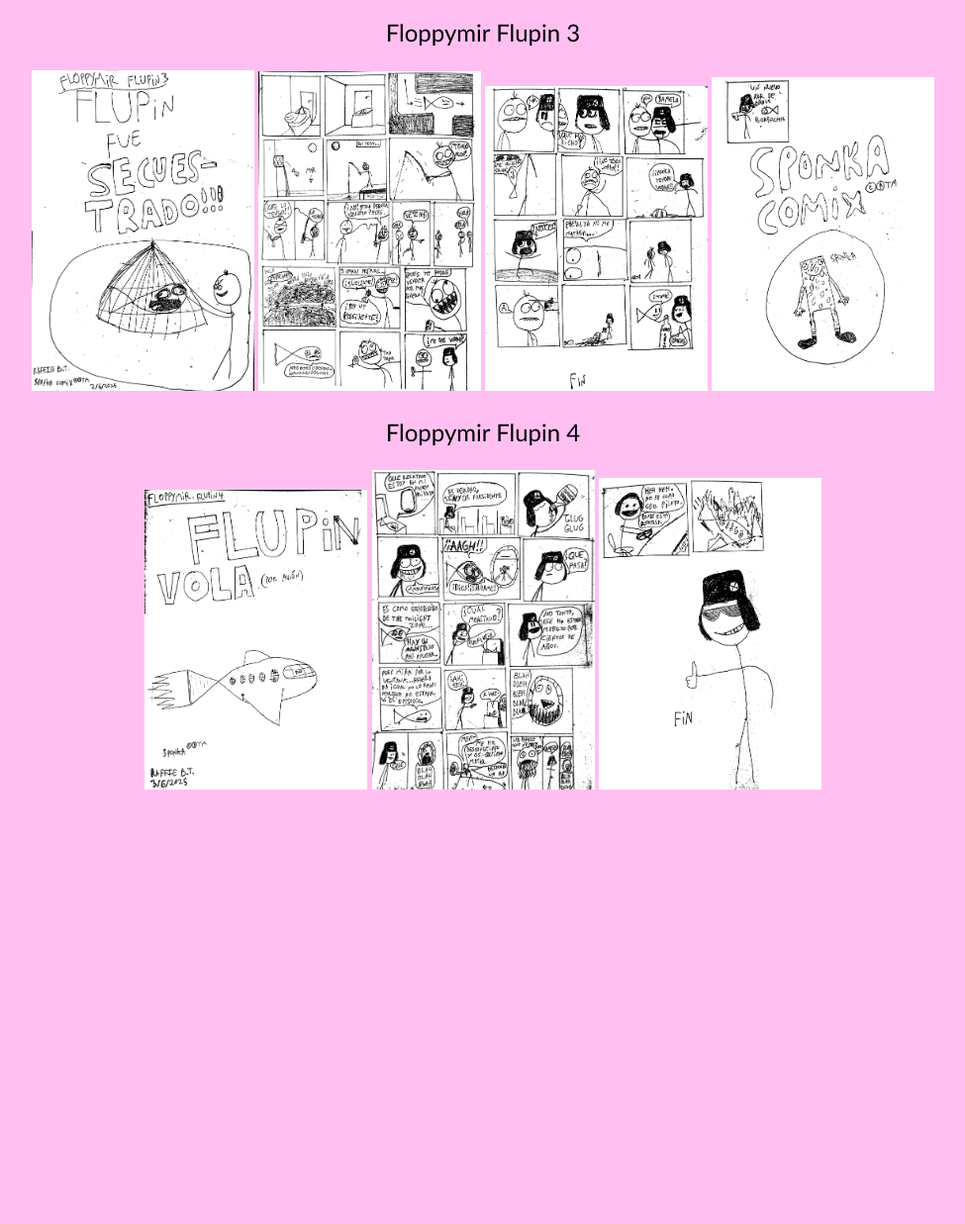
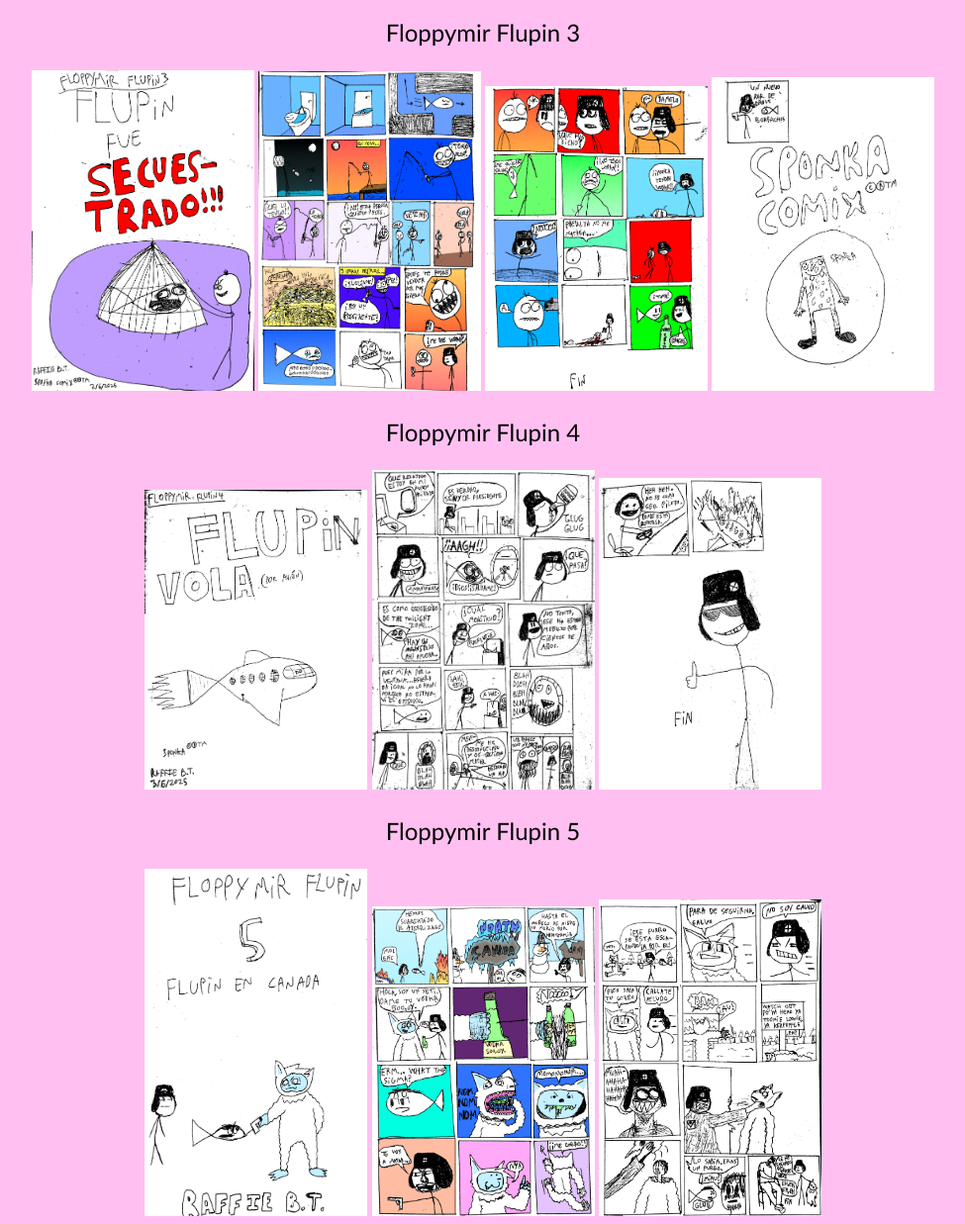
Before and after one commit to Raffiepro/SponkaComix, a plain HTML site: page index.html in a window 1280 px wide. Shown: the part 1343-2580 px from the top of the page at 99% size, without its empty margins (152-1127 px from the left). Before the commit the page ends 2152 px from the top, so only its background shows below. Drawn offline with Linux system fonts and the light colour scheme.

Commit message:
NEW COMIC AND MORE COLOUR!!
floppymir flupin 2 and 3 are now in colour and the new floppymir flupin 5 is half coloured-in

```diff
--- a/index.html
+++ b/index.html
@@ -11,19 +11,19 @@
     <h1>Comics creados por Raffie BT y Derek VQ</h1>
     <p>Planetas Parlantes</p>
     <div>
-        <a href="PlanetasParlantes 1C.png"><img class=".page" width=225px src="PlanetasParlantes 1.png"></a>
+        <a href="PlanetasParlantes 1.png"><img class=".page" width=225px src="PlanetasParlantes 1.png"></a>
         <a href="PlanetasParlantes 2.png"><img sclass=".page" width=225px src="PlanetasParlantes 2.png"></a>
         <a href="PlanetasParlantes 3.png"><img class=".page" width=225px src="PlanetasParlantes 3.png"></a>
     </div>
     <p>Floppymir Flupin 1</p>
     <a href="FloppymirFlupin1C.png"><img class=".page" width=300px src="FloppymirFlupin1C.png"></a>
     <p>Floppymir Flupin 2</p>
-    <a href="FloppymirFlupin2.png"><img class=".page" width=300px src="FloppymirFlupin2.png"></a>
+    <a href="FloppymirFlupin2C.png"><img class=".page" width=300px src="FloppymirFlupin2C.png"></a>
     <p>Floppymir Flupin 3</p>
     <div>
-        <a href="FloppymirFlupin3 1.png"><img class=".page" width=225px src="FloppymirFlupin3 1.png"></a>
-        <a href="FloppymirFlupin3 2.png"><img class=".page" width=225px src="FloppymirFlupin3 2.png"></a>
-        <a href="FloppymirFlupin3 3.png"><img class=".page" width=225px src="FloppymirFlupin3 3.png"></a>
+        <a href="FloppymirFlupin3 1C.png"><img class=".page" width=225px src="FloppymirFlupin3 1C.png"></a>
+        <a href="FloppymirFlupin3 2C.png"><img class=".page" width=225px src="FloppymirFlupin3 2C.png"></a>
+        <a href="FloppymirFlupin3 3C.png"><img class=".page" width=225px src="FloppymirFlupin3 3C.png"></a>
         <a href="FloppymirFlupin3 4.jpg"><img class=".page" width=225px src="FloppymirFlupin3 4.jpg"></a>
     </div>
     <p>Floppymir Flupin 4</p>
@@ -32,4 +32,10 @@
         <a href="FloppymirFlupin4 2.png"><img class=".page" width=225px src="FloppymirFlupin4 2.png"></a>
         <a href="FloppymirFlupin4 3.png"><img class=".page" width=225px src="FloppymirFlupin4 3.png"></a>
     </div>
+    <p>Floppymir Flupin 5</p>
+    <div>
+        <a href="FloppymirFlupin5 1C.png"><img class=".page" width=225px src="FloppymirFlupin5 1C.png"></a>
+        <a href="FloppymirFlupin5 2C.png"><img class=".page" width=225px src="FloppymirFlupin5 2C.png"></a>
+        <a href="FloppymirFlupin5 3.png"><img class=".page" width=225px src="FloppymirFlupin5 3.png"></a>
+    </div>
 </body>
```
Also changed, not shown: FloppymirFlupin2C.png (added), FloppymirFlupin3 1C.png (added), FloppymirFlupin3 2C.png (added), FloppymirFlupin3 3C.png (added), FloppymirFlupin5 1.png (added), FloppymirFlupin5 1C.png (added), FloppymirFlupin5 2.png (added), FloppymirFlupin5 2C.png (added), FloppymirFlupin5 3.png (added).
